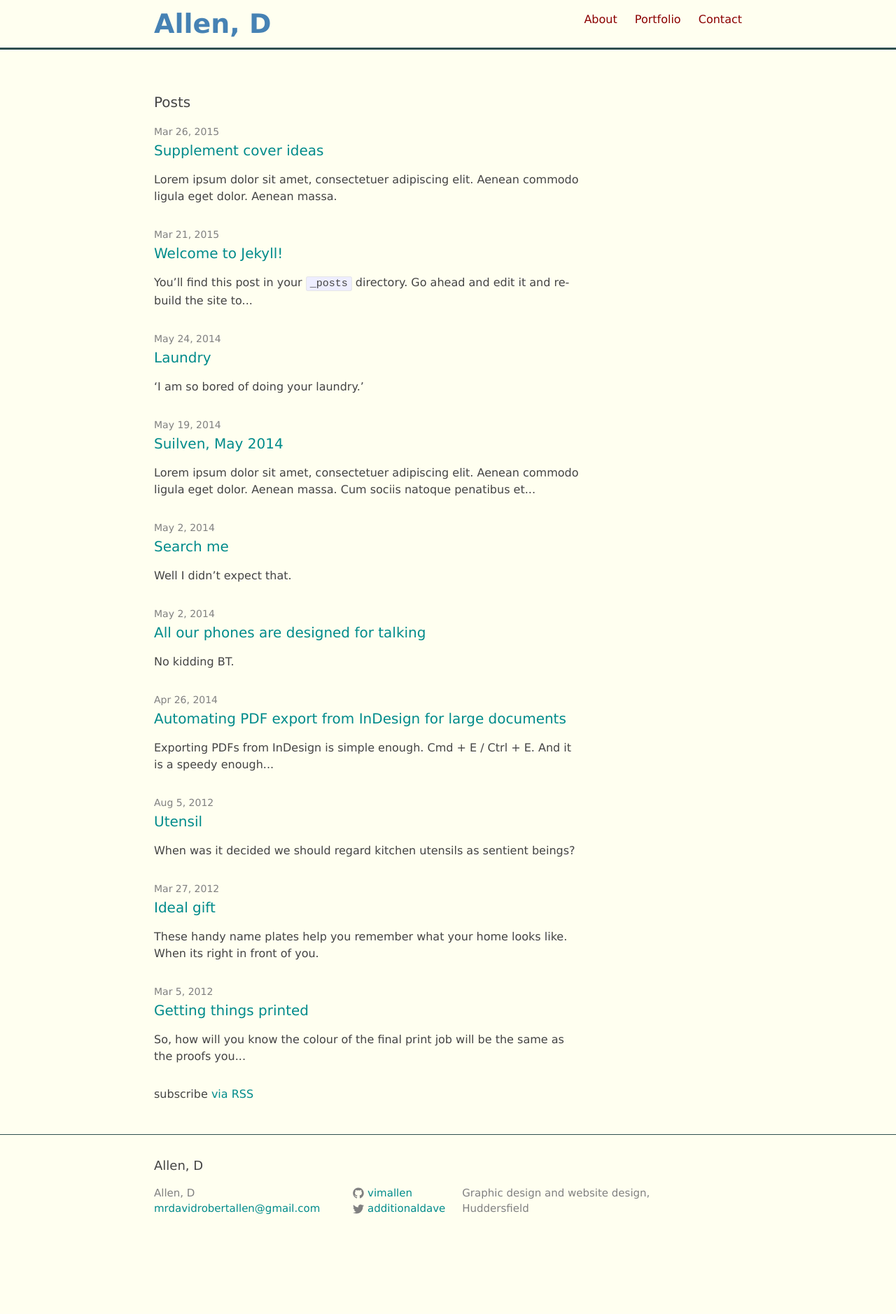
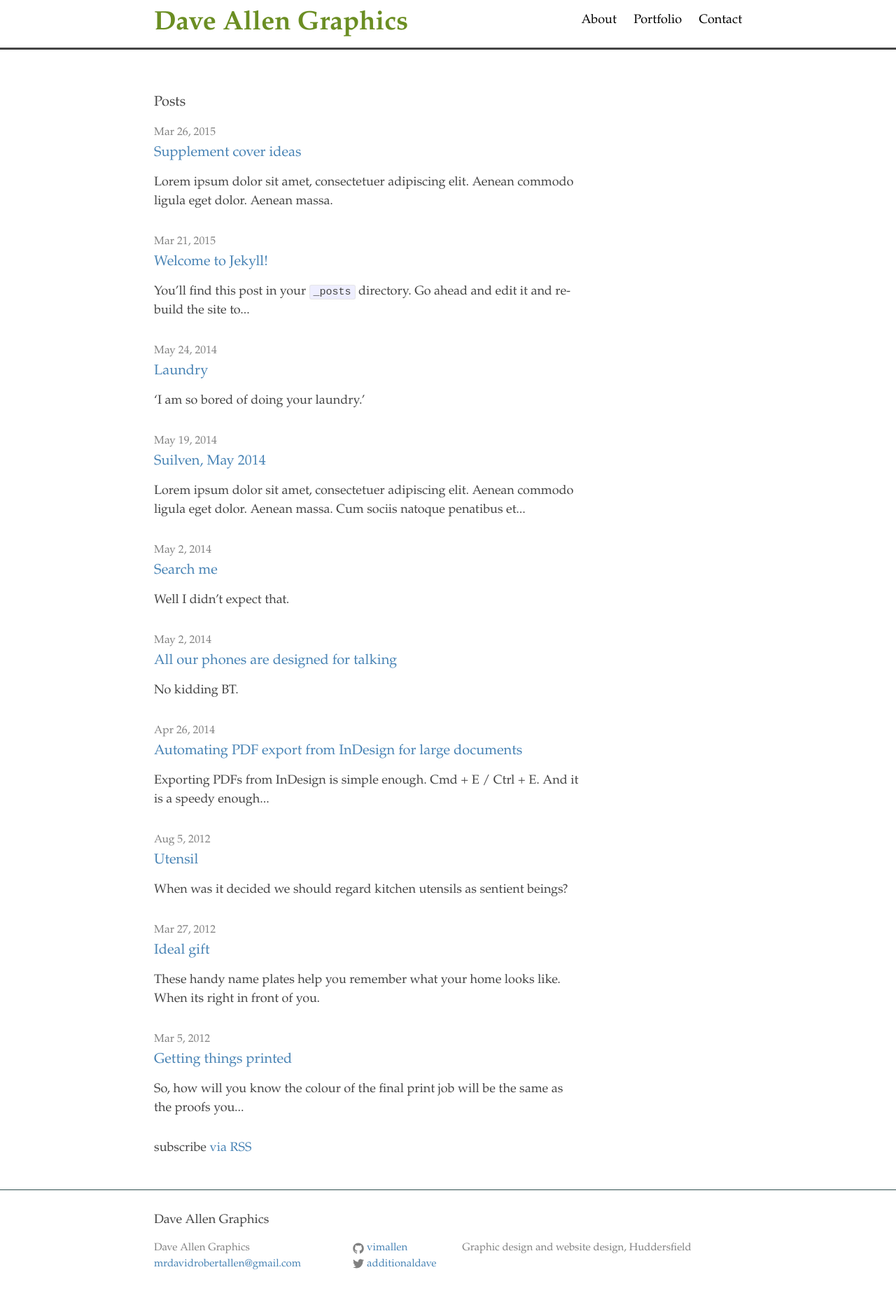
Before and after one commit to vimallen/allend, a Jekyll site: the page built from index.html, in a window 1280 px wide. Shown: the whole page at 70% size. Built offline with Jekyll 4.4.1, drawn with Linux system fonts in a browser that asks for light colours; before the commit the page ends 1799 px from its top, so only the background shows below that.

Commit message:
Liking Palatino again

```diff
--- a/_config.yml
+++ b/_config.yml
@@ -1,5 +1,5 @@
 # Site settings
-title: Allen, D
+title: Dave Allen Graphics
 email: mrdavidrobertallen@gmail.com
 description: > # this means to ignore newlines until "baseurl:"
   Graphic design and website design, Huddersfield
--- a/_sass/_layout.scss
+++ b/_sass/_layout.scss
@@ -3,7 +3,7 @@
  */
 .site-header {
 //	border-top: 18px solid $brand-color;
-	border-bottom: 3px solid $accent-color;
+	border-bottom: 3px solid ;
 //	box-shadow: inset 0 -1px 0 0 #FFF, inset 0 1px 0 0 #FFF, 0 1px 0 0 #FFF, 0 -1px 0 0 #fff;
 	margin-bottom: 1px;
 	margin-bottom: 1px;
@@ -222,7 +222,7 @@
 	font-size: 30px;
     letter-spacing: -1px;
     line-height: 1;
-	color: $accent-color;
+
 
     @include media-query($on-laptop) {
         font-size: 24px;
@@ -251,7 +251,7 @@
     h4 {
         font-size: 24px;
 		text-transform: uppercase;
-		border-bottom: 2px dotted $accent-color;
+		border-bottom: 2px dotted ;
 		letter-spacing: 0.12em;
 
 //        @include media-query($on-laptop) {
@@ -262,5 +262,5 @@
 
 .module-portfolio h4:before {
 					content: "✎ ";
-					color: $brand-color;
+
 }
--- a/css/main.scss
+++ b/css/main.scss
@@ -12,20 +12,20 @@
 
 
 // Our variables
-$base-font-family: Verdana,Geneva,sans-serif;
-$base-font-size: 16px;
+$base-font-family: Palatino,"Palatino Linotype","Palatino LT STD","Book Antiqua",Georgia,serif;
+$base-font-size: 18px;
 $small-font-size: $base-font-size * 0.875;
 $base-line-height: 1.5;
 $spacing-unit: 30px;
 
 $text-color: #444444;
-$background-color: ivory;
-$brand-color: darkred;
+$background-color: white;
+$brand-color: black;
 $brand-color-light: slategray;
-$link-color: darkcyan;
-$hover-color: darkorange;
+$link-color: steelblue;
+$hover-color: orangered;
 $accent-color: darkslategray;
-$focus-color: steelblue;
+$focus-color: olivedrab;
 
 $grey-color: grey;
 $grey-color-light: lighten($grey-color, 40%);
```
